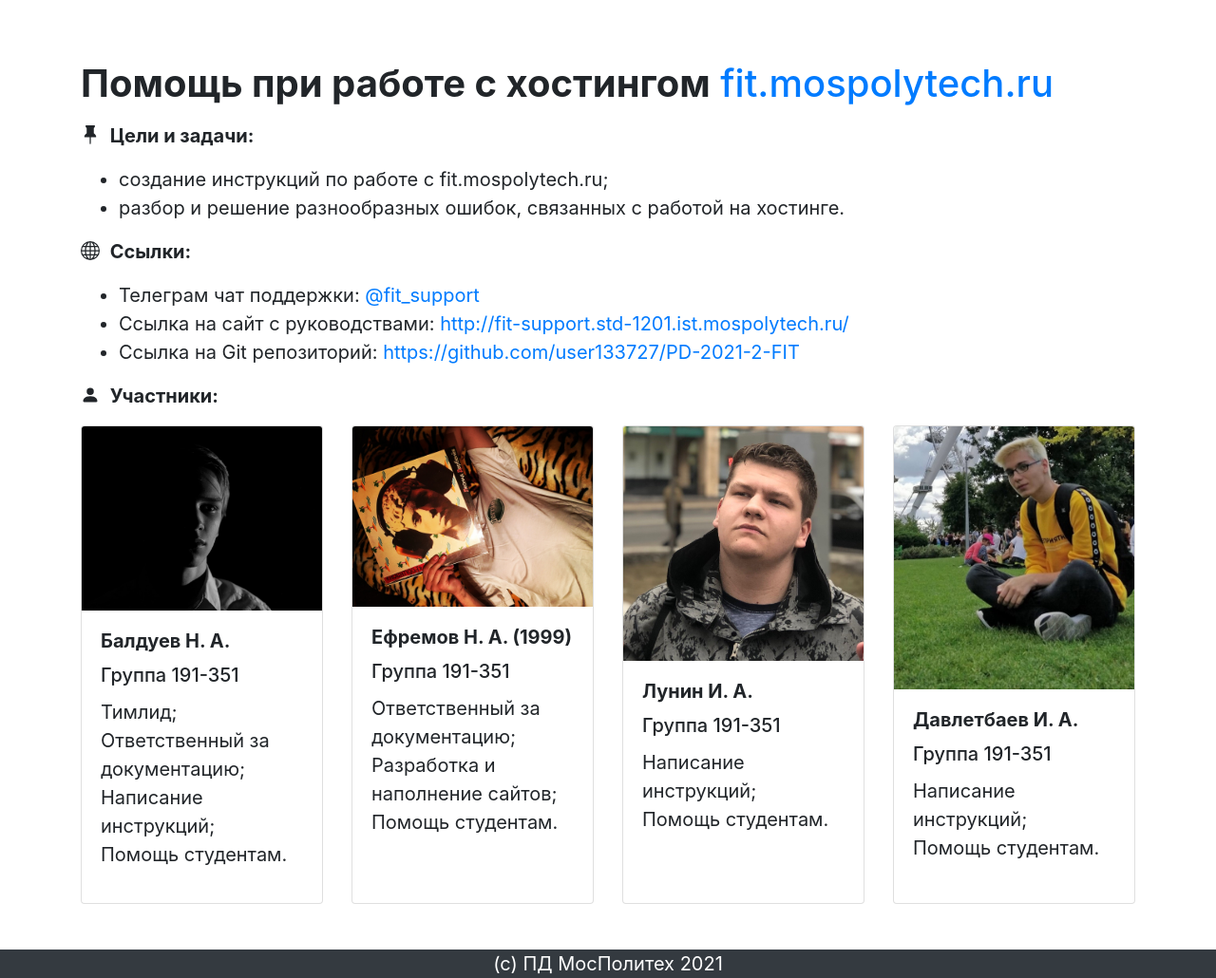
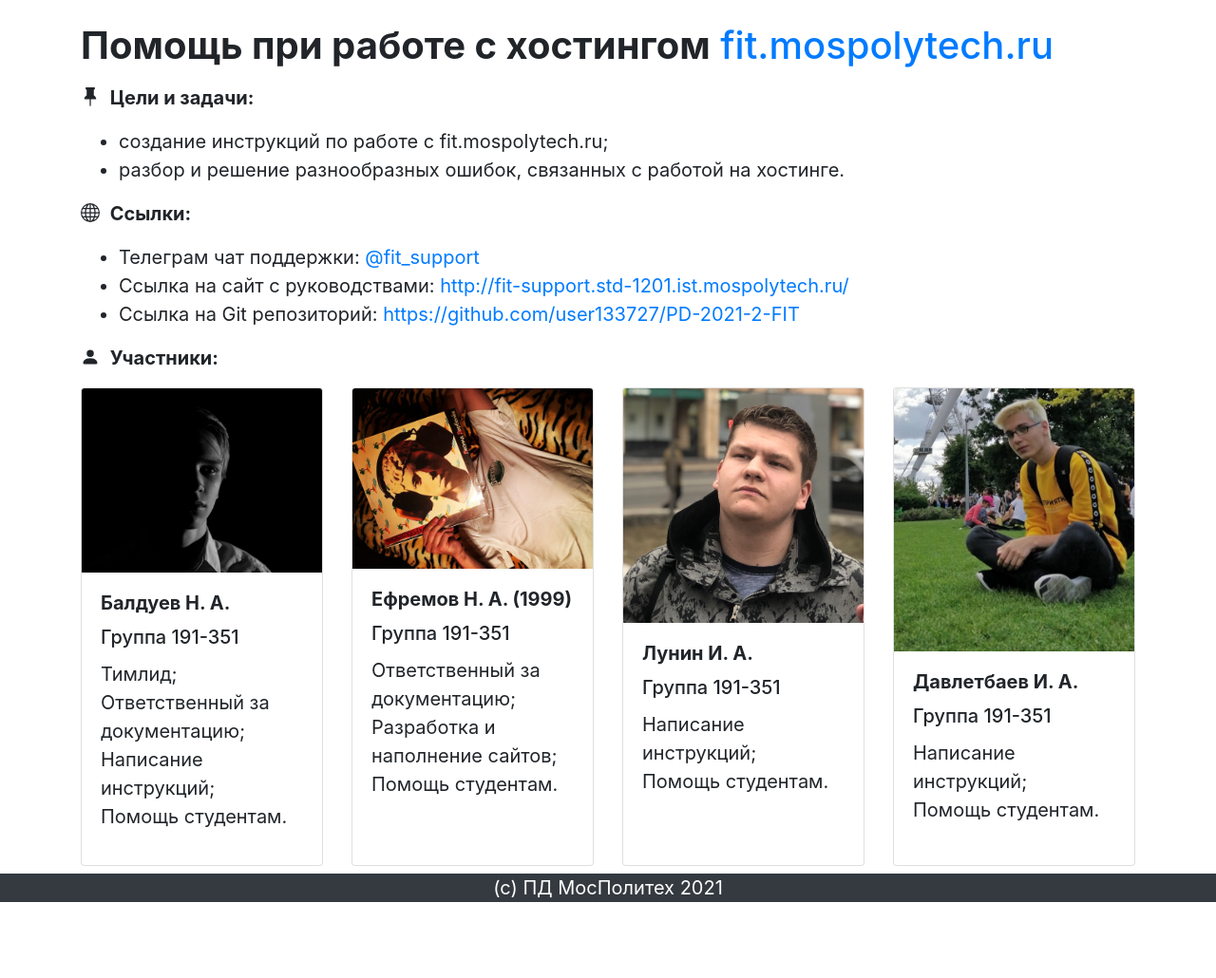
Before and after one commit to user133727/PD-FIT-SUPPORT, a Flask app: page / in a window 1280 px wide. Shown: the part 56-1086 px from the top of the page at 95% size. After the commit the page ends 1006 px from the top, so only its background shows below. Run offline with Flask 2, Linux system fonts and the light colour scheme.

Commit message:
minor fix

```diff
--- a/landing_page/app/templates/base.html
+++ b/landing_page/app/templates/base.html
@@ -28,9 +28,8 @@
             </div>
         </nav>
 
-        <div class="container my-5">
+        <div class="container my-2">
             {% block content %}
-              <h1>Содержимое по умолчанию</h1>
             {% endblock %}
         </div>
 
--- a/landing_page/app/templates/index.html
+++ b/landing_page/app/templates/index.html
@@ -1,6 +1,7 @@
 {% extends 'base.html' %}
 
 {% block content %}
+
   <h1 class="my-3"><b>Помощь при работе с хостингом</b> <a href="https://fit.mospolytech.ru/">fit.mospolytech.ru</a></li></h1>
 
   <p>
```
Also changed, not shown: landing_page/app/static/images/Edel.jpg (deleted), landing_page/app/static/images/Valeriy.jpg (deleted), landing_page/app/static/images/cover.jpg (added).
